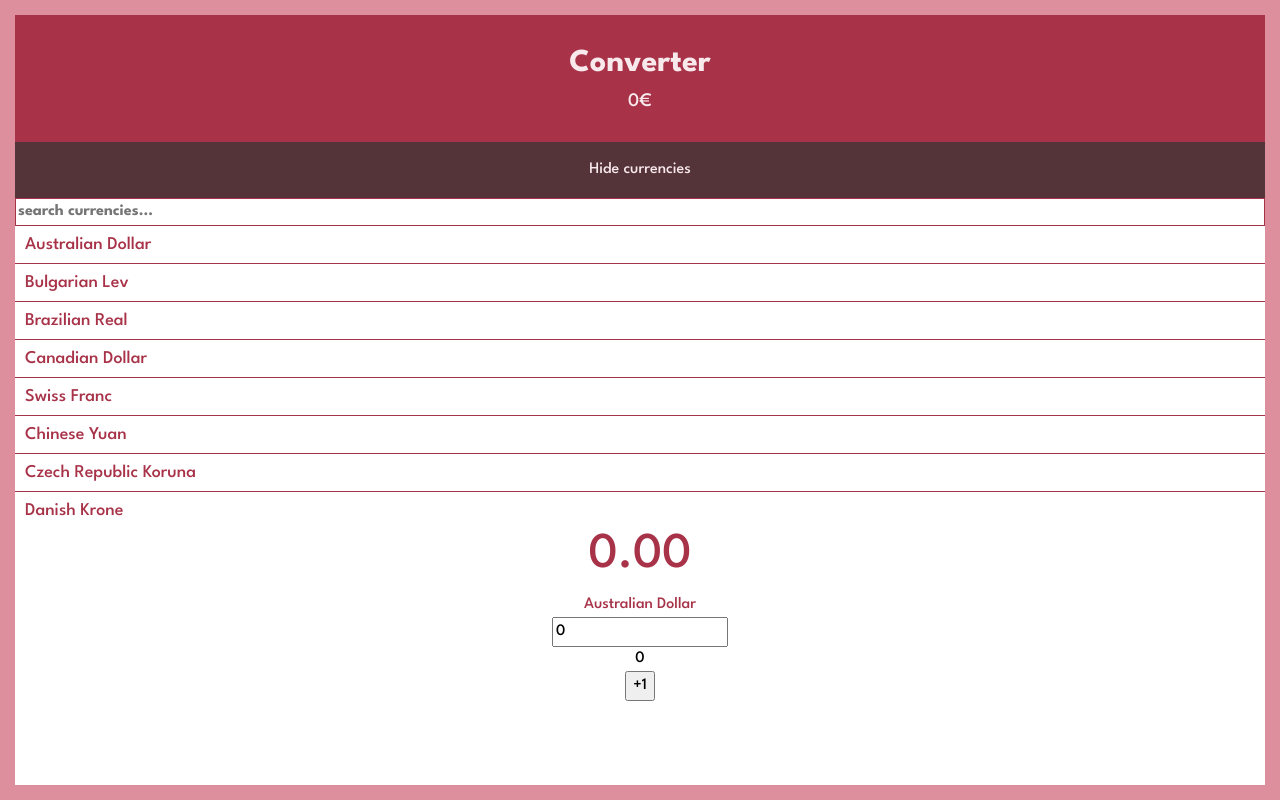
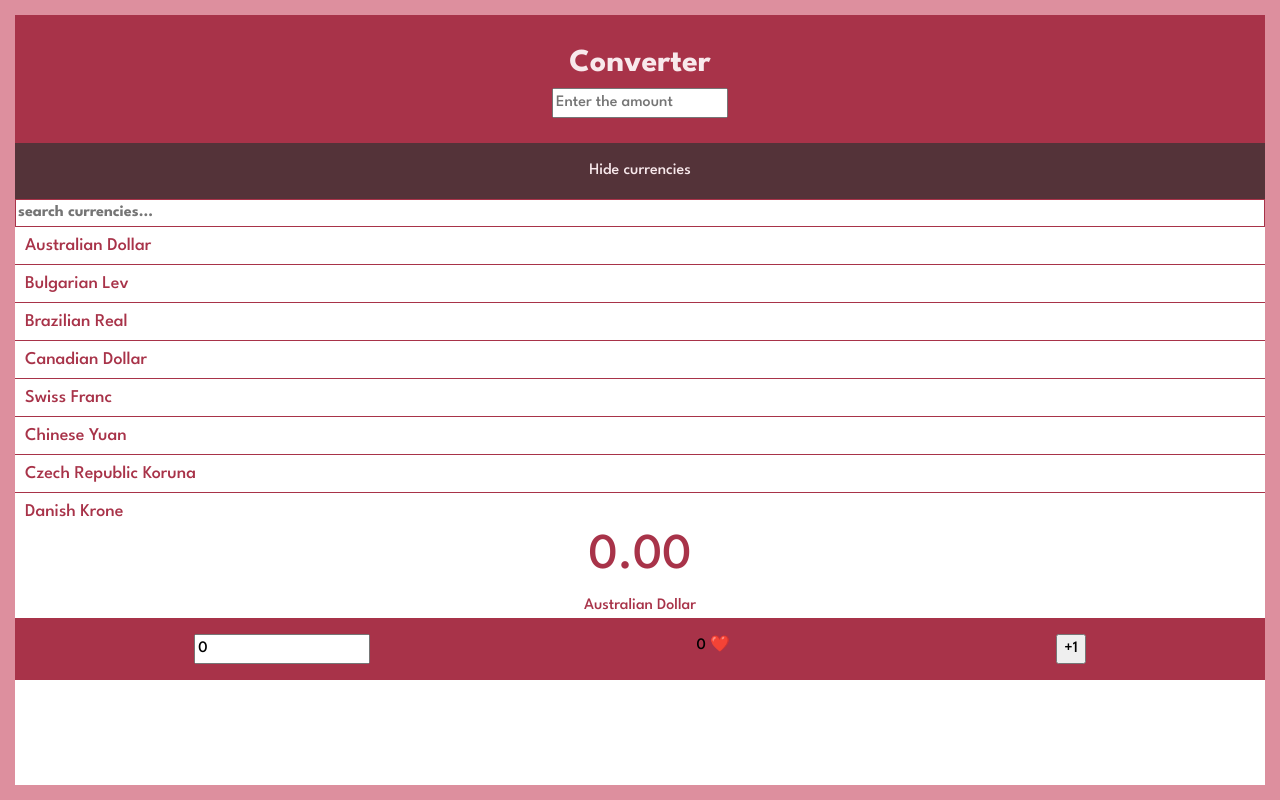
Before and after one commit to MaxCapette/Converter, a React (Vite) app: page / in a window 1280 px wide. Built offline with nearby package versions, Linux system fonts and the light colour scheme.

Commit message:
few fixes

```diff
--- a/src/components/Converter/Converter.tsx
+++ b/src/components/Converter/Converter.tsx
@@ -11,13 +11,14 @@ import currencies from '../../data/currencies';
 function Converter() {
   const [isCurrenciesVisible, setIsCurrenciesVisible] = useState(true);
   const [nbClicks, setNbClicks] = useState(0);
+  const [nbÌnput, setNbInput] = useState('');
   const [currentCurrency, setCurrentCurrency] = useState(currencies[0]);
   const makeConversion = () => {
-    return nbClicks * currentCurrency.rate;
+    return nbÌnput * currentCurrency.rate;
   };
   return (
     <div className="Converter">
-      <Header amount={nbClicks} />
+      <Header amount={nbÌnput} setNbInput={setNbInput} />
       <Toggler
         isCurrenciesVisible={isCurrenciesVisible}
         setIsCurrenciesVisible={setIsCurrenciesVisible}
--- /dev/null
+++ b/src/components/Footer/Footer.scss
@@ -0,0 +1,9 @@
+@use '../../styles/variables' as vars;
+
+.footer {
+  width: 100%;
+  background-color: vars.$mainColor;
+  padding: 1rem;
+  display: flex;
+  justify-content: space-around;
+}
--- a/src/components/Footer/Footer.tsx
+++ b/src/components/Footer/Footer.tsx
@@ -1,3 +1,5 @@
+import './Footer.scss';
+
 interface ICounterProps {
   nbClicks: number;
   setNbClicks: React.Dispatch<React.SetStateAction<number>>;
@@ -8,7 +10,7 @@ function Footer({ nbClicks, setNbClicks }: ICounterProps) {
   };
 
   return (
-    <div>
+    <div className="footer">
       <input
         type="text"
         onChange={(event) => {
@@ -19,7 +21,7 @@ function Footer({ nbClicks, setNbClicks }: ICounterProps) {
         }}
         value={nbClicks}
       />
-      <div>{nbClicks}</div>
+      <div>{nbClicks} ❤️</div>
       <button type="button" onClick={handleClick}>
         +1
       </button>
--- a/src/components/Header/Header.tsx
+++ b/src/components/Header/Header.tsx
@@ -5,23 +5,24 @@ import './Header.scss';
 
 interface IHeaderProps {
   amount: number;
+  setNbInput: React.Dispatch<React.SetStateAction<number>>;
 }
 
-function Header({ amount }: IHeaderProps) {
+function Header({ amount, setNbInput }: IHeaderProps) {
   return (
     <header className="Header">
       <h1 className="Header-title">Converter</h1>
-      {/* <input
+      <input
         type="text"
         onChange={(event) => {
           const newValue = Number(event.target.value);
           if (!Number.isNaN(newValue)) {
-            setInput(newValue);
+            setNbInput(newValue);
           }
         }}
         value={amount}
-      /> */}
-      <span>{amount}€</span>
+        placeholder="Enter the amount"
+      />
     </header>
   );
 }
```
